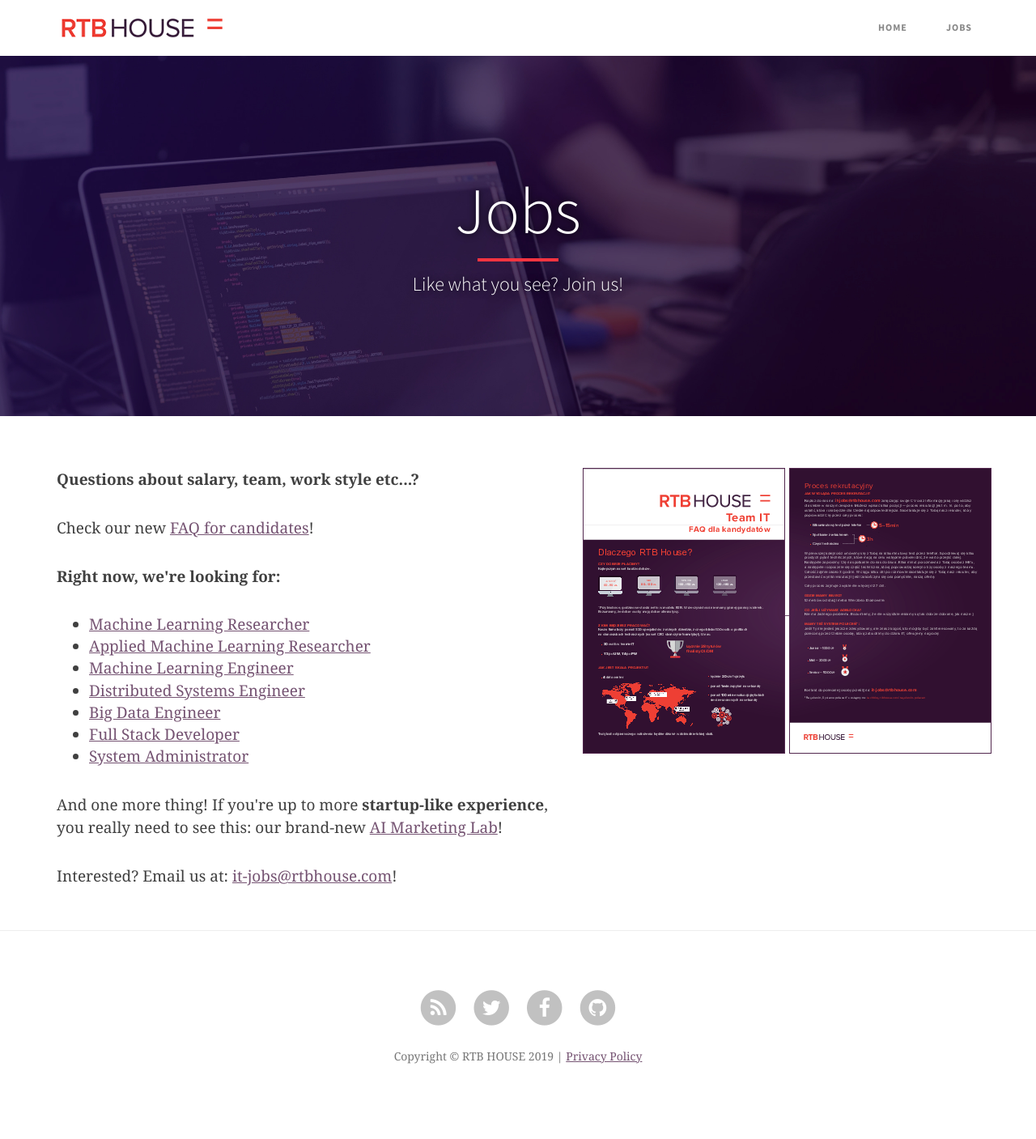
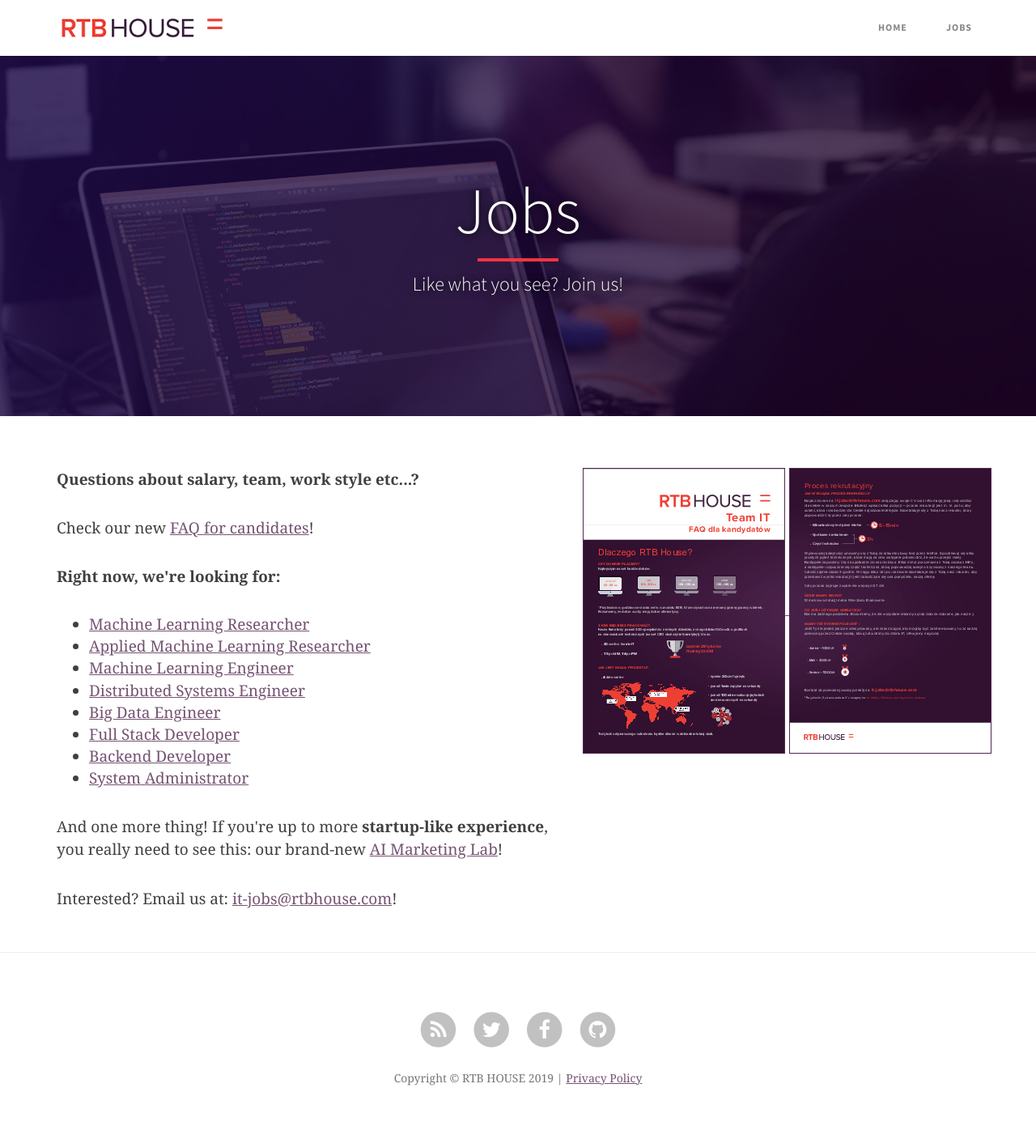
Before and after one commit to RTBHOUSE/techblog, a Jekyll site: the page built from jobs.html, in a window 1280 px wide. Shown: the whole page at 81% size. Built offline with Jekyll 4.4.1, drawn with Linux system fonts in a browser that asks for light colours; nearby versions of some CDN libraries; comment, search, counter and statistics services are not loaded; before the commit the page ends 1380 px from its top, so only the background shows below that.

Commit message:
Team Apps job offers: update Full Stack Dev, add Backend Dev

```diff
--- a/jobs.html
+++ b/jobs.html
@@ -42,6 +42,7 @@ Check our new <a href="/files/FAQ.pdf" class="rtbtrack" target="_blank">FAQ for
   <li><a href="/files/distributed-systems-engineer.pdf" class="rtbtrack" target="_blank">Distributed Systems Engineer</a>
   <li><a href="/files/big-data-engineer.pdf" class="rtbtrack" target="_blank">Big Data Engineer</a>
   <li><a href="/files/full-stack-developer.pdf" class="rtbtrack" target="_blank">Full Stack Developer</a>
+  <li><a href="/files/backend-developer.pdf" class="rtbtrack" target="_blank">Backend Developer</a>
   <li><a href="/files/system-administrator.pdf" class="rtbtrack" target="_blank">System Administrator</a>
 </ul>
 
```
Also changed, not shown: 2 other files.
